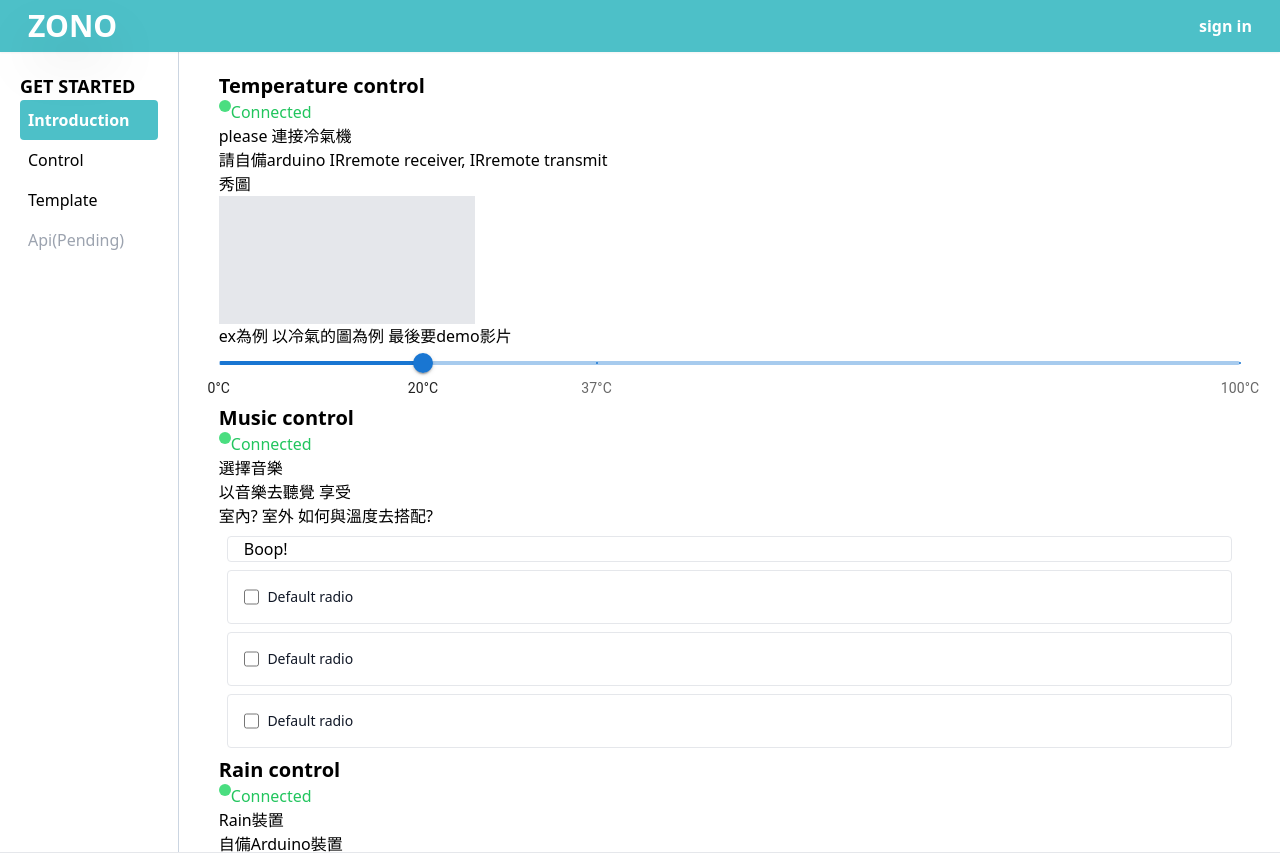
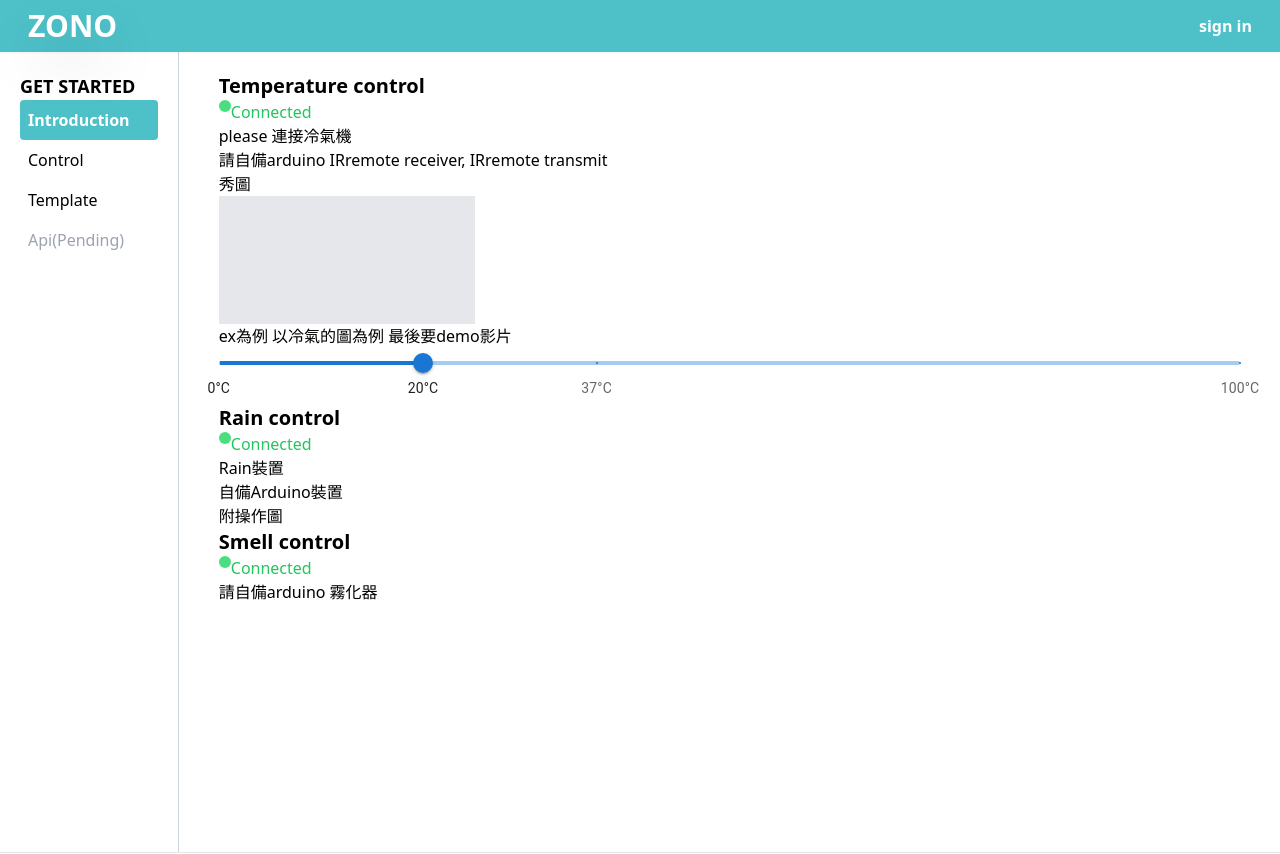
Before and after one commit to princeborn1999/Serena, a React (Create React App) app: page /control in a window 1280 px wide. Shown: the top 854 px of the page. Built offline with nearby package versions, Linux system fonts and the light colour scheme; no server answers.

Commit message:
移除music

```diff
--- a/src/pages/Control/Control.jsx
+++ b/src/pages/Control/Control.jsx
@@ -1,24 +1,23 @@
-import * as React from 'react';
-import DegreeControl  from './Degree-control/DegreeControl';
-import MusicControl from './Music-control/MusicControl';
-import RainControl from './Rain-control/RainControl';
-import SmellControl from './Smell-control/SmellControl';
+import * as React from "react";
+import DegreeControl from "./Degree-control/DegreeControl";
+import RainControl from "./Rain-control/RainControl";
+import SmellControl from "./Smell-control/SmellControl";
 const marks = [
   {
     value: 0,
-      label: '0°C',
+    label: "0°C",
   },
   {
     value: 20,
-      label: '20°C',
+    label: "20°C",
   },
   {
     value: 37,
-      label: '37°C',
+    label: "37°C",
   },
   {
     value: 100,
-      label: '100°C',
+    label: "100°C",
   },
 ];
 
@@ -27,22 +26,19 @@ const marks = [
 }
 
 function ControlComponent() {
-    return(
+  return (
     //TODO alert"doesn't detect any arduino devices"
-        <div className='py-5 px-10'>
-            <div className=''>
+    <div className="py-5 px-10">
+      <div className="">
         <DegreeControl />
       </div>
-            <div className=''>
-              <MusicControl />
-            </div>
-            <div className=''>
+      <div className="">
         <RainControl />
       </div>
-            <div className=''>
+      <div className="">
         <SmellControl />
       </div>
     </div>
-    )
+  );
 }
-export default ControlComponent
+export default ControlComponent;
--- a/src/pages/Control/Music-control/MusicControl.jsx
+++ /dev/null
@@ -1,33 +0,0 @@
-import useSound from 'use-sound';
-import angelical from '../../../assets/music/angelical-pad-143276.mp3'
-function MusicControl(){
-    const [play] = useSound(angelical);
-    return(
-            <div>
-                <h1 className='font-semibold text-xl'>Music control</h1>
-                <div className="flex text-green-500">
-                    <div className=' bg-green-400 rounded-full w-3 h-3'></div>
-                    <p>Connected</p>
-                </div>
-                <p>選擇音樂</p>
-                <p>以音樂去聽覺 享受</p>
-                <p> 室內? 室外 如何與溫度去搭配?</p>
-                <div class="m-2 flex items-center pl-4 border border-gray-200 rounded dark:border-gray-700">
-                    <button onClick={play}>Boop!</button>
-                </div>
-                <div class="m-2 flex items-center pl-4 border border-gray-200 rounded dark:border-gray-700">
-                    <input id="bordered-checkbox-1" type="checkbox" value="" name="bordered-checkbox" class="w-4 h-4 text-blue-600 bg-gray-100 border-gray-300 rounded focus:ring-blue-500 dark:focus:ring-blue-600 dark:ring-offset-gray-800 focus:ring-2 dark:bg-gray-700 dark:border-gray-600"/>
-                    <label for="bordered-checkbox-1" class="w-full py-4 ml-2 text-sm font-medium text-gray-900 dark:text-gray-300">Default radio</label>
-                </div>
-                <div class="m-2 flex items-center pl-4 border border-gray-200 rounded dark:border-gray-700">
-                    <input id="bordered-checkbox-1" type="checkbox" value="" name="bordered-checkbox" class="w-4 h-4 text-blue-600 bg-gray-100 border-gray-300 rounded focus:ring-blue-500 dark:focus:ring-blue-600 dark:ring-offset-gray-800 focus:ring-2 dark:bg-gray-700 dark:border-gray-600"/>
-                    <label for="bordered-checkbox-1" class="w-full py-4 ml-2 text-sm font-medium text-gray-900 dark:text-gray-300">Default radio</label>
-                </div>
-                <div class="m-2 flex items-center pl-4 border border-gray-200 rounded dark:border-gray-700">
-                    <input id="bordered-checkbox-1" type="checkbox" value="" name="bordered-checkbox" class="w-4 h-4 text-blue-600 bg-gray-100 border-gray-300 rounded focus:ring-blue-500 dark:focus:ring-blue-600 dark:ring-offset-gray-800 focus:ring-2 dark:bg-gray-700 dark:border-gray-600"/>
-                    <label for="bordered-checkbox-1" class="w-full py-4 ml-2 text-sm font-medium text-gray-900 dark:text-gray-300">Default radio</label>
-                </div>
-            </div>
-    )
-}
-export default MusicControl
--- a/src/pages/Intro.jsx
+++ b/src/pages/Intro.jsx
@@ -1,25 +1,30 @@
 function IntroComponent() {
-    return(
+  return (
     <div className="flex justify-center">
       <div className="px-40 py-10 w-4/5">
         <section id="intro">
           <h1 className="font-bold text-lg text-center">Introduction</h1>
           <div className="p-2">
-                        <p>Empower your projects by the power of the web to control your Arduino. This dynamic integration </p>
-                        <p>breathes life into your creations, it offers a unique and transformative  experience.</p>
+            <p>
+              Empower your projects by the power of the web to control your
+              Arduino. This dynamic integration{" "}
+            </p>
+            <p>
+              breathes life into your creations, it offers a unique and
+              transformative experience.
+            </p>
           </div>
           {/* Image rounded arduino */}
           <div className="w-full flex justify-center m-2">
-                        <div className=' bg-gray-200 rounded-lg w-3/4 h-48'></div>
+            <div className=" bg-gray-200 rounded-lg w-3/4 h-48"></div>
           </div>
-
         </section>
 
         <section id="use">
           <h1 className="font-bold text-lg text-center">How to use it?</h1>
           <div className="w-full flex justify-center p-2">
             <div className="bg-codeBg p-5 w-96 rounded-lg">
-                            <code className="text-white">npm install rd-zone</code>
+              <code className="text-white">npm install zono</code>
             </div>
             {/* TODO: 介紹怎麼用?
                             arduino?
@@ -32,12 +37,17 @@ function IntroComponent() {
         <section id="application">
           <h1 className="font-bold text-lg text-center">Application</h1>
           <div className="p-2">
-                        <p>Enhancing the realism of video games like 'Zombie' 'Racing' or
-                           'Adventure'titles through Virtual Reality (VR) is an exciting concept.</p>
-                        <p>VR indeed offers a heightened sense of immersion However,
-                           the current VR experience primarily focuses on visual engagement,
-                           and there's an opportunity to enhance it further by engaging
-                           more senses and environmental cues.</p>
+            <p>
+              Enhancing the realism of video games like 'Zombie' 'Racing' or
+              'Adventure'titles through Virtual Reality (VR) is an exciting
+              concept.
+            </p>
+            <p>
+              VR indeed offers a heightened sense of immersion However, the
+              current VR experience primarily focuses on visual engagement, and
+              there's an opportunity to enhance it further by engaging more
+              senses and environmental cues.
+            </p>
           </div>
         </section>
 
@@ -65,6 +75,6 @@ function IntroComponent() {
         </div>
       </div>
     </div>
-    )
+  );
 }
-export default IntroComponent
+export default IntroComponent;
```
Also changed, not shown: 1 other file (tests, documents, lock files or other folders). Lines whose indentation alone changed are shown as unchanged.
